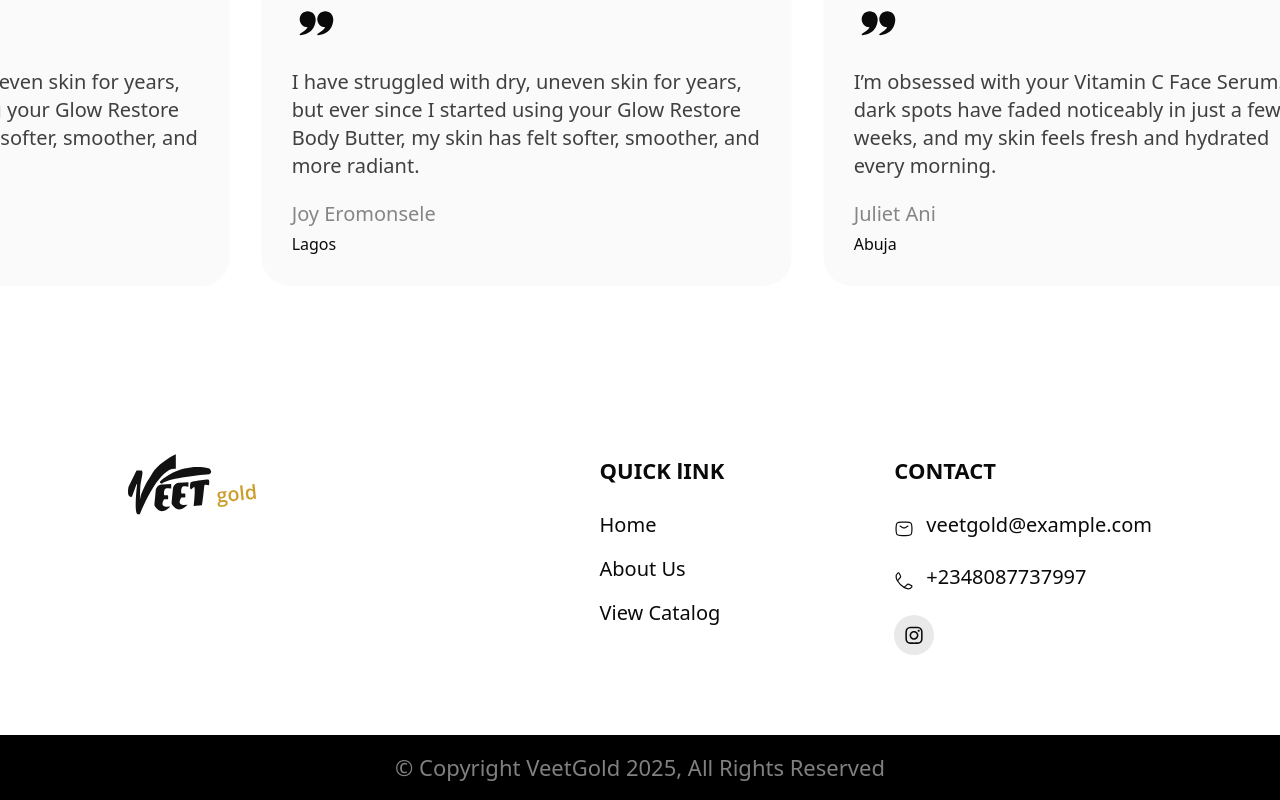
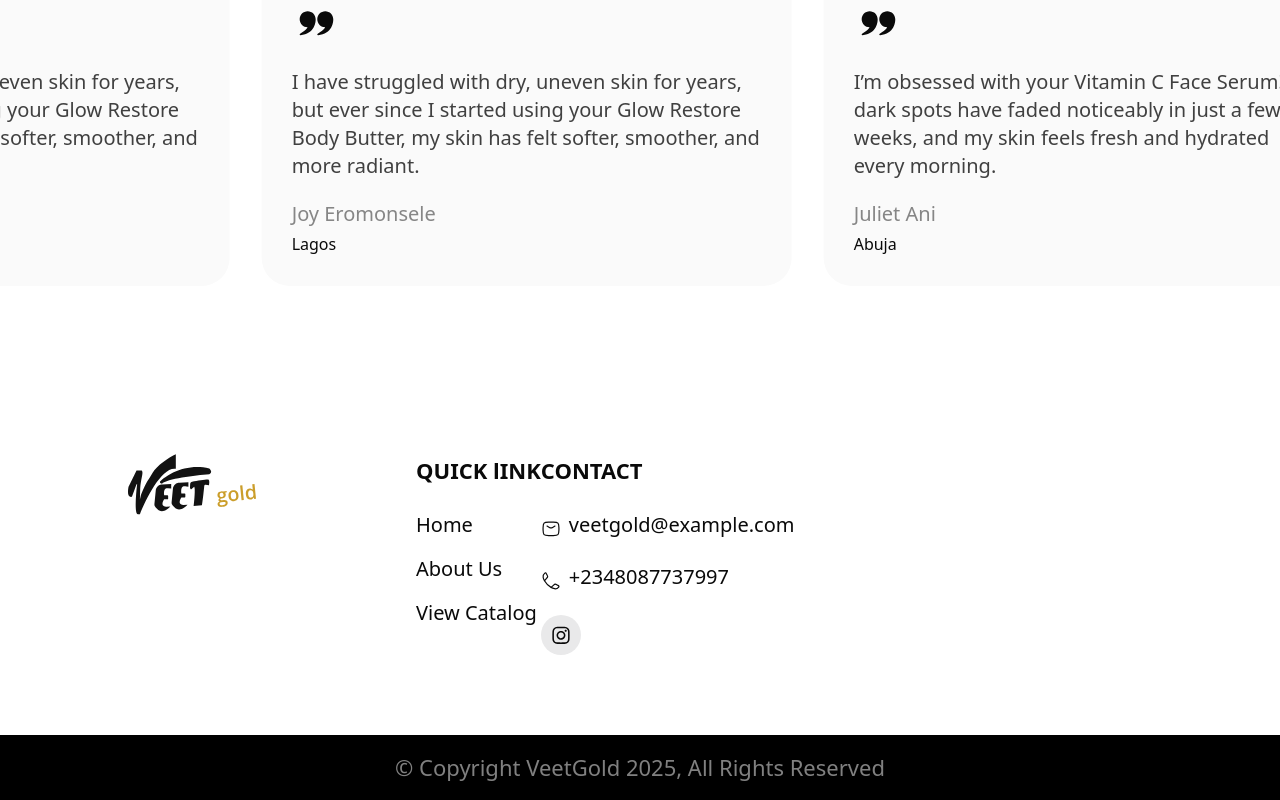
Before and after one commit to Chioma-Okeke/veetgold-official, a Next.js app: page / in a window 1280 px wide. Shown: the part 4886-5686 px from the top of the page. Built offline with nearby package versions, Linux system fonts and the light colour scheme.

Commit message:
chore: updated the footer spacing

```diff
--- a/src/components/shared/footer.tsx
+++ b/src/components/shared/footer.tsx
@@ -11,11 +11,11 @@ const nigeriaPhoneRegex = /^(?:\+234|234|0)[789][01]\d{8}$/;
 function Footer() {
   return (
     <footer className='py-10 px-4 lg:px-32'>
-      <div className='w-full mas-w-[1170px] space-y-10 lg:flex gap-40 lg:gap-0 lg:justify-between'>
+      <div className='w-full mas-w-[1170px] space-y-10 lg:flex gap-40'>
         <div>
           <Logo variant='colored' />
         </div>
-        <div className='hidden lg:flex gap-[170px]'>
+        <div className='hidden lg:flex lg:justify-between'>
           {Object.entries(FOOTER_LINKS).map(([title, data]) => {
             return (
               <div className='space-y-6' key={title}>
@@ -32,7 +32,7 @@ function Footer() {
                       <div className='space-y-6'>
                         {Object.values(data).slice(0, 2).map((value, index) => {
                           return (
-                            <div key={index} className='flex items-end gap-3'>
+                            <div key={index} className='flex items-end gap-2'>
                               {nigeriaPhoneRegex.test(value) && <Call className="#1D1F2C size-5" />}
                               {emailRegex.test(value) && <Mail02 className="#1D1F2C size-5" />}
                               <p className='text-xl'>{value}</p>
```
